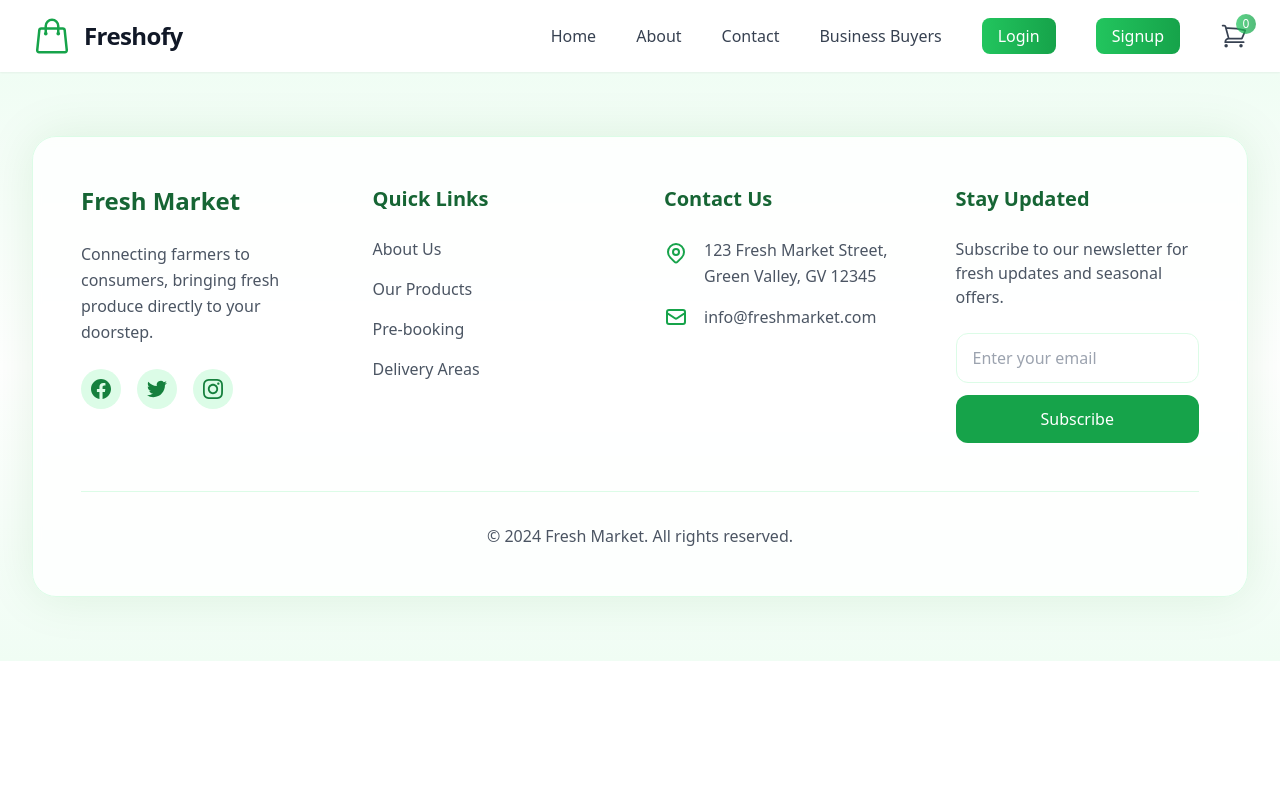
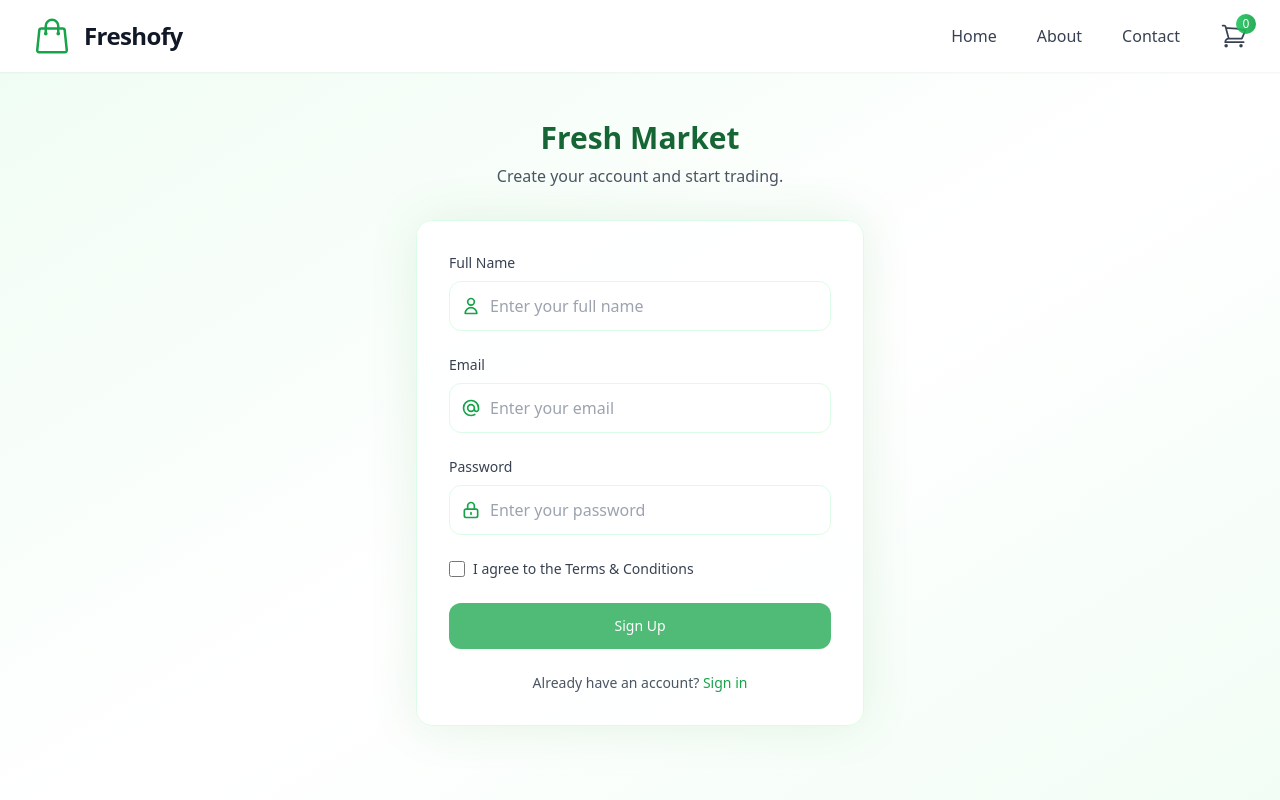
Before and after one commit to taha-alotwala/hacks_25_public, a React (Vite) app in the folder frontend/: page /signup in a window 1280 px wide. Shown: the top 800 px of the page. Built offline with nearby package versions, Linux system fonts and the light colour scheme.

Commit message:
User Auth

```diff
--- a/frontend/src/App.jsx
+++ b/frontend/src/App.jsx
@@ -5,12 +5,14 @@ import { HomeLayout } from "./pages/HomeLayout";
 import { Landing } from "./pages/Landing";
 import { Products } from "./pages/Products";
 import { BrowserRouter as Router, Route, Routes } from "react-router-dom"; // Import necessary components from react-router-dom
-import Navbar from "./Components/Navbar";
+import Navbar from "./components/Navbar";
 import Footer from "./Components/Footer";
 import Home from "./Pages/Home/Index";
 import Cart from "./Pages/Payment/Cart";
 import ProductList from "./Pages/Buyer/ProductList";
 import VendorProfile from "./Pages/Buyer/VendorProfile";
+import Login from "./Pages/Auth/Login"
+import SignUp from "./Pages/Auth/SignUp"
 
 const router = createBrowserRouter([
   {
@@ -42,6 +44,8 @@ function App() {
         <Route path="/cart" element={<Cart />}/>
         <Route path="/product-list" element={<ProductList />}/>
         <Route path="/vendor/:id" element={<VendorProfile />} />
+        <Route path="/login" element={<Login />} />
+        <Route path="/signup" element={<SignUp />} />
         {/* <Route path="/cart" element={<Cart />} /> Cart Page route */}
       </Routes>
       <Footer />
--- a/frontend/src/Components/Navbar.jsx
+++ b/frontend/src/Components/Navbar.jsx
@@ -13,9 +13,6 @@ export default function Navbar() {
           <a href="/" className="text-gray-700 hover:text-gray-900 font-medium transition-all duration-300 hover:-translate-y-0.5">Home</a>
           <a href="/about" className="text-gray-700 hover:text-gray-900 font-medium transition-all duration-300 hover:-translate-y-0.5">About</a>
           <a href="/contact" className="text-gray-700 hover:text-gray-900 font-medium transition-all duration-300 hover:-translate-y-0.5">Contact</a>
-          <a href="/business" className="text-gray-700 hover:text-gray-900 font-medium transition-all duration-300 hover:-translate-y-0.5">Business Buyers</a>
-          <button className="bg-gradient-to-r from-green-500 to-green-600 hover:from-green-600 hover:to-green-700 text-white font-medium px-4 py-1.5 rounded-lg transition-all duration-300 hover:shadow-lg hover:-translate-y-0.5">Login</button>
-          <button className="bg-gradient-to-r from-green-500 to-green-600 hover:from-green-600 hover:to-green-700 text-white font-medium px-4 py-1.5 rounded-lg transition-all duration-300 hover:shadow-lg hover:-translate-y-0.5">Signup</button>
           <button className="relative group">
             <svg xmlns="http://www.w3.org/2000/svg" fill="none" viewBox="0 0 24 24" strokeWidth={1.5} stroke="currentColor"
               className="w-7 h-7 text-gray-700 hover:text-gray-900 transition-all duration-300 hover:scale-110">
--- a/frontend/src/Pages/Auth/Login.jsx
+++ b/frontend/src/Pages/Auth/Login.jsx
@@ -1,9 +1,18 @@
-import { useEffect, useRef } from 'react';
+import { useState, useEffect, useRef } from 'react';
 import gsap from 'gsap';
-
+import axios from 'axios';
 export default function Login() {
     const formRef = useRef(null);
-
+    const [username, setUsername] = useState("");
+    const [password, setPassword] = useState("");
+    const handleLogin = async () => {
+        try {
+            const response = await axios.post('http://localhost:3000/api/v1/auth/login', { username, password });
+            console.log(response.data);
+        } catch (error) {
+            console.error(error);
+        }
+    };
     useEffect(() => {
         const ctx = gsap.context(() => {
             // Initial animation timeline
@@ -87,6 +96,8 @@ export default function Login() {
                                              focus:outline-none focus:ring-2 focus:ring-green-500/20 focus:border-green-500/20
                                              transition-all duration-300"
                                     placeholder="Enter your email"
+                                    value={username}
+                                    onChange={(e) => setUsername(e.target.value)}
                                 />
                             </div>
                         </div>
@@ -113,6 +124,8 @@ export default function Login() {
                                              focus:outline-none focus:ring-2 focus:ring-green-500/20 focus:border-green-500/20
                                              transition-all duration-300"
                                     placeholder="Enter your password"
+                                    value={password}
+                                    onChange={(e) => setPassword(e.target.value)}
                                 />
                             </div>
                         </div>
@@ -142,8 +155,10 @@ export default function Login() {
                                      text-sm font-medium text-white bg-green-600 hover:bg-green-700
                                      focus:outline-none focus:ring-2 focus:ring-offset-2 focus:ring-green-500
                                      transition-all duration-300 transform hover:-translate-y-0.5"
+                                     onClick={handleLogin}
+
                         >
-                            Sign in
+                            Login
                         </button>
 
                         {/* Sign Up Link */}
--- a/frontend/src/Pages/Auth/SignUp.jsx
+++ b/frontend/src/Pages/Auth/SignUp.jsx
@@ -1,8 +1,19 @@
-import { useEffect, useRef } from 'react';
+import { useEffect, useRef, useState } from 'react';
+import { useNavigate } from 'react-router-dom';
+import axios from 'axios';
 import gsap from 'gsap';
 
 export default function SignUp() {
     const formRef = useRef(null);
+    const navigate = useNavigate();
+
+    // Individual state for each field
+    const [name, setName] = useState('');
+    const [email, setEmail] = useState('');
+    const [password, setPassword] = useState('');
+    const [terms, setTerms] = useState(false);
+    const [error, setError] = useState('');
+    const [isLoading, setIsLoading] = useState(false);
 
     useEffect(() => {
         const ctx = gsap.context(() => {
@@ -17,7 +28,7 @@ export default function SignUp() {
             })
 
             // Animate the form card
-            .from(".signup-card", {
+            tl.from(".signup-card", {
                 y: 40,
                 opacity: 0,
                 duration: 0.8,
@@ -25,7 +36,7 @@ export default function SignUp() {
             }, "-=0.4")
 
             // Animate form elements
-            .from(".form-element", {
+            tl.from(".form-element", {
                 y: 20,
                 opacity: 0,
                 duration: 0.5,
@@ -53,6 +64,31 @@ export default function SignUp() {
         return () => ctx.revert();
     }, []);
 
+    const handleSubmit = async (e) => {
+        e.preventDefault();
+        setError('');
+        setIsLoading(true);
+
+        try {
+            const response = await axios.post('http://localhost:3000/api/v1/auth/register', {
+                name,
+                email,
+                password
+            });
+
+            // Store token in localStorage
+            localStorage.setItem('token', response.data.token);
+            localStorage.setItem('user', JSON.stringify(response.data.user));
+
+            // Redirect to home page or dashboard
+            navigate('/');
+        } catch (err) {
+            setError(err.response?.data?.msg || 'Something went wrong. Please try again.');
+        } finally {
+            setIsLoading(false);
+        }
+    };
+
     return (
         <div className="min-h-screen bg-gradient-to-br from-green-50 via-white to-green-50 py-12 px-4 sm:px-6 lg:px-8">
             <div className="max-w-md mx-auto">
@@ -64,7 +100,41 @@ export default function SignUp() {
 
                 {/* SignUp Form Card */}
                 <div ref={formRef} className="signup-card bg-white/80 backdrop-blur-sm rounded-2xl shadow-[0_0_50px_rgba(0,128,0,0.1)] border border-green-100 p-8">
-                    <form className="space-y-6">
+                    {error && (
+                        <div className="mb-4 p-3 bg-red-50 border border-red-200 text-red-600 rounded-xl text-sm">
+                            {error}
+                        </div>
+                    )}
+
+                    <form onSubmit={handleSubmit} className="space-y-6">
+                        {/* Name Field */}
+                        <div className="form-element space-y-2">
+                            <label htmlFor="name" className="block text-sm font-medium text-gray-700">
+                                Full Name
+                            </label>
+                            <div className="relative">
+                                <div className="absolute inset-y-0 left-0 pl-3 flex items-center pointer-events-none">
+                                    <svg className="h-5 w-5 text-green-600" fill="none" viewBox="0 0 24 24" stroke="currentColor">
+                                        <path strokeLinecap="round" strokeLinejoin="round" strokeWidth="2" d="M16 7a4 4 0 11-8 0 4 4 0 018 0zM12 14a7 7 0 00-7 7h14a7 7 0 00-7-7z" />
+                                    </svg>
+                                </div>
+                                <input
+                                    id="name"
+                                    name="name"
+                                    type="text"
+                                    value={name}
+                                    onChange={(e) => setName(e.target.value)}
+                                    autoComplete="name"
+                                    required
+                                    className="appearance-none block w-full pl-10 pr-3 py-3 border border-green-100 rounded-xl
+                                             text-gray-900 placeholder-gray-400
+                                             focus:outline-none focus:ring-2 focus:ring-green-500/20 focus:border-green-500/20
+                                             transition-all duration-300"
+                                    placeholder="Enter your full name"
+                                />
+                            </div>
+                        </div>
+
                         {/* Email Field */}
                         <div className="form-element space-y-2">
                             <label htmlFor="email" className="block text-sm font-medium text-gray-700">
@@ -80,6 +150,8 @@ export default function SignUp() {
                                     id="email"
                                     name="email"
                                     type="email"
+                                    value={email}
+                                    onChange={(e) => setEmail(e.target.value)}
                                     autoComplete="email"
                                     required
                                     className="appearance-none block w-full pl-10 pr-3 py-3 border border-green-100 rounded-xl
@@ -106,6 +178,8 @@ export default function SignUp() {
                                     id="password"
                                     name="password"
                                     type="password"
+                                    value={password}
+                                    onChange={(e) => setPassword(e.target.value)}
                                     autoComplete="new-password"
                                     required
                                     className="appearance-none block w-full pl-10 pr-3 py-3 border border-green-100 rounded-xl
@@ -117,13 +191,14 @@ export default function SignUp() {
                             </div>
                         </div>
 
-                        {/* Remember Me & Terms */}
-                        <div className="form-element flex items-center justify-between">
-                            <div className="flex items-center">
+                        {/* Terms Checkbox */}
+                        <div className="form-element flex items-center">
                             <input
                                 id="terms"
                                 name="terms"
                                 type="checkbox"
+                                checked={terms}
+                                onChange={(e) => setTerms(e.target.checked)}
                                 className="h-4 w-4 text-green-600 focus:ring-green-500/20 border-green-100 rounded"
                                 required
                             />
@@ -131,24 +206,24 @@ export default function SignUp() {
                                 I agree to the Terms & Conditions
                             </label>
                         </div>
-                        </div>
 
                         {/* SignUp Button */}
                         <button
                             type="submit"
-                            className="signup-button w-full flex justify-center py-3 px-4 border border-transparent rounded-xl shadow-sm
-                                     text-sm font-medium text-white bg-green-600 hover:bg-green-700
-                                     focus:outline-none focus:ring-2 focus:ring-offset-2 focus:ring-green-500
-                                     transition-all duration-300 transform hover:-translate-y-0.5"
+                            disabled={isLoading || !terms}
+                            className={`signup-button w-full flex justify-center py-3 px-4 border border-transparent rounded-xl shadow-sm
+                                     text-sm font-medium text-white bg-green-600
+                                     transition-all duration-300 transform hover:-translate-y-0.5
+                                     ${isLoading || !terms ? 'opacity-75 cursor-not-allowed' : 'hover:bg-green-700'}`}
                         >
-                            Sign Up
+                            {isLoading ? 'Signing up...' : 'Sign Up'}
                         </button>
 
                         {/* Login Link */}
                         <div className="form-element text-center mt-4">
                             <p className="text-sm text-gray-600">
                                 Already have an account?{' '}
-                                <a href="#" className="font-medium text-green-600 hover:text-green-700 transition-colors duration-300">
+                                <a href="/login" className="font-medium text-green-600 hover:text-green-700 transition-colors duration-300">
                                     Sign in
                                 </a>
                             </p>
```
Also changed, not shown: 1 other file (tests, documents, lock files or other folders). Lines whose indentation alone changed are shown as unchanged.
